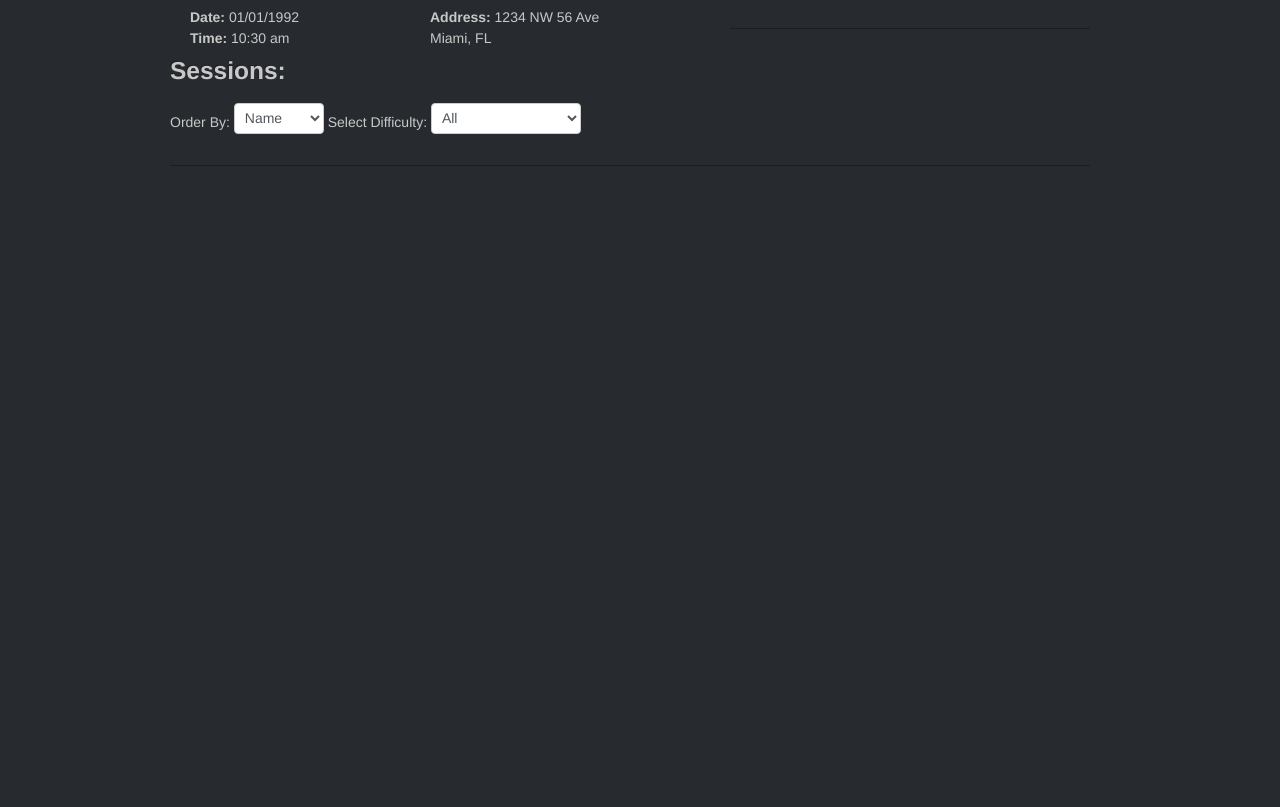
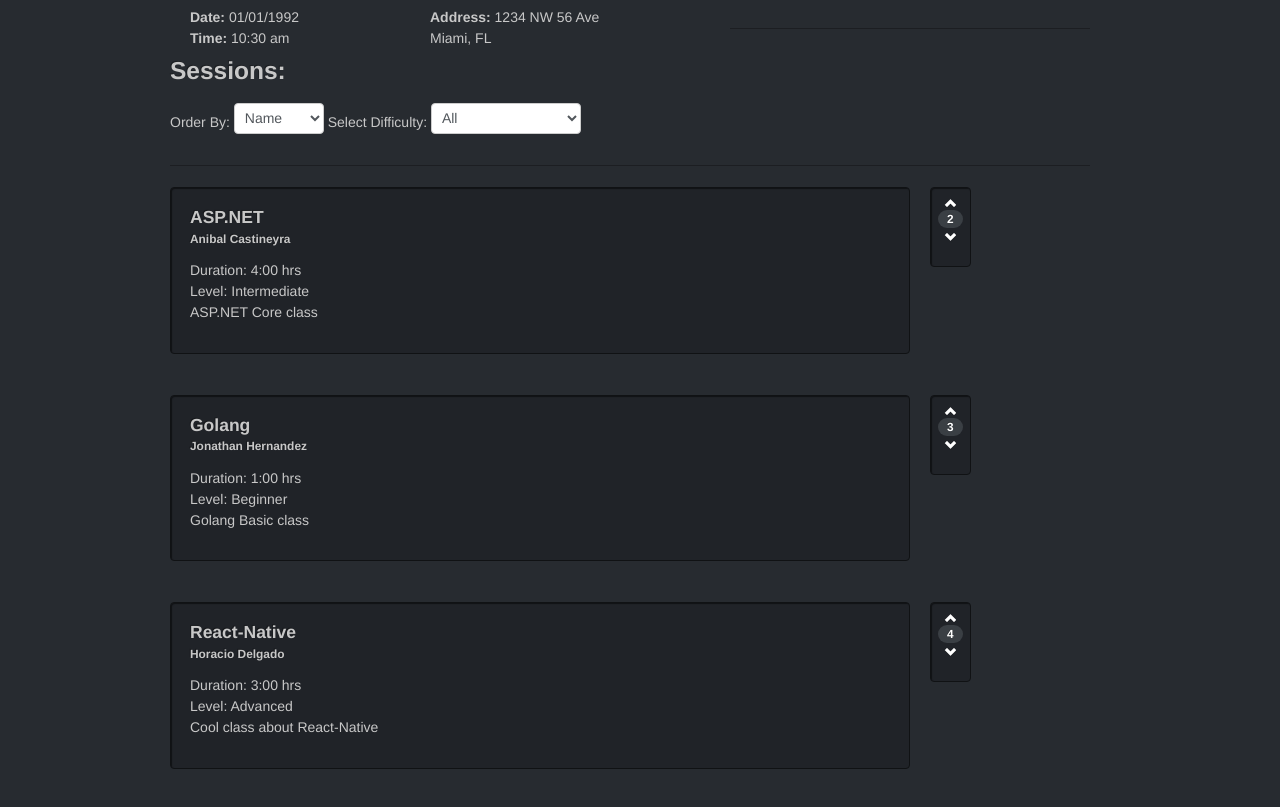
Before and after one commit to Ikanant/AngularFundamentals, a website: page Demo_02_App/app/EventDetails.html in a window 1280 px wide. Shown: the part 119-926 px from the top of the page. Before the commit the page ends 800 px from the top, so only its background shows below. Drawn offline with Linux system fonts and the light colour scheme.

Commit message:
Fixed custom filter & added new angular favicon

```diff
--- a/Demo_02_App/app/EventDetails.html
+++ b/Demo_02_App/app/EventDetails.html
@@ -57,12 +57,12 @@
                 <hr />
 
                 <ul class="thumbnails">
-                    <li ng-repeat="session in event.sessions | orderBy:sortorder | filter:query | durations">
+                    <li ng-repeat="session in event.sessions | orderBy:sortorder | filter:query">
                         <div class="row session">
                             <div class="well span9">
                                 <h4 class="well-title">{{session.name}}</h4>
                                 <h6 style="margin-top: -10px;">{{session.creatorName}}</h6>
-                                <span>Duration: {{session.duration}}</span> <br/>
+                                <span>Duration: {{session.duration | durations}}</span> <br/>
                                 <span>Level: {{session.level}}</span>
                                 <p>{{session.abstract}}</p>
                             </div>
--- a/Demo_02_App/app/js/filters.js
+++ b/Demo_02_App/app/js/filters.js
@@ -2,7 +2,6 @@
 
 eventsApp.filter('durations', function(){
   return function (duration){
-    console.log(duration[0].duration + ":00 hours");
-    return duration[0].duration + ":00 hours";
+    return duration+":00 hrs";
   }
 });
```
Also changed, not shown: Demo_02_App/app/favicon.ico.
